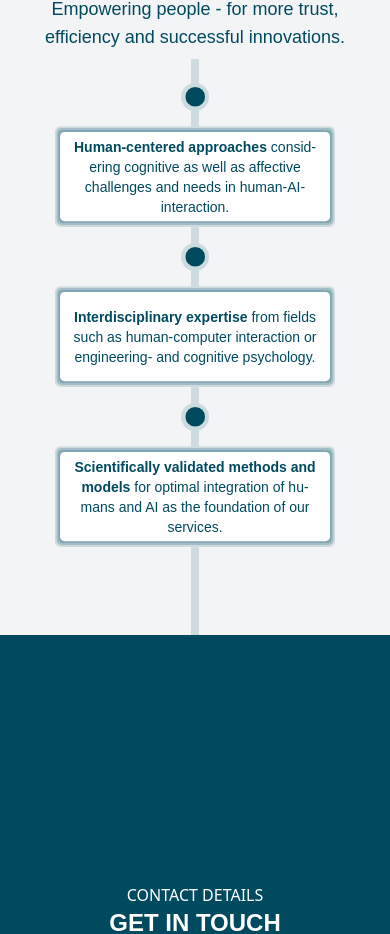
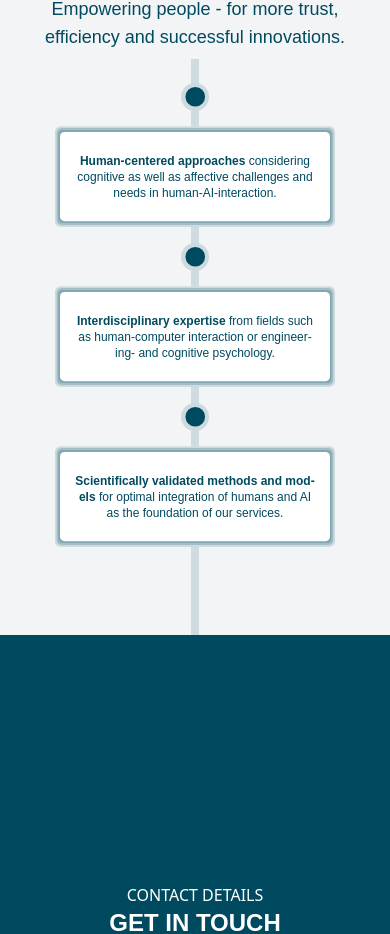
Before and after one commit to humaide/website, a React (Vite) app: page / in a window 390 px wide. Shown: the part 1090-2024 px from the top of the page. Built offline with nearby package versions, Linux system fonts and the light colour scheme.

Commit message:
edited font size

```diff
--- a/src/components/ShinyTextBoxLong.jsx
+++ b/src/components/ShinyTextBoxLong.jsx
@@ -11,7 +11,7 @@ function ShinyTextBoxLong({ title, description, position }) {
                <img src={BoxImgLong} alt="box element" className="flex lg:hidden absolute h-36 min-[425px]:h-48 md:h-52 lg:h-52 xl:h-52 2xl:h-80"/>
                <div className={`flex items-center justify-center absolute h-24 sm:h-44 max-[425px]:w-full max-lg:w-3/4 lg:w-[36rem] xl:w-[40rem] 2xl:w-[44rem] text-center ${position == "right" ? "text-center lg:text-right" : "text-center lg:text-left"}`}>
                     <div className={`w-full min-[500px]:w-4/5 sm:w-3/4 lg:w-full max-[425px]:pt-11 min-[425px]:pt-16 lg:pt-0 ${position == "right" ? "lg:pr-24" : "lg:pl-24"}`}>
-                        <p className='max-sm:text-sm min-[425px]:text-base lg:text-lg xl:text-xl 2xl:text-4xl px-2 min-[380px]:px-6 sm:px-16 2xl:px-0 text-wrap'><span className='font-semibold max-sm:text-sm min-[425px]:text-base lg:text-lg xl:text-xl 2xl:text-4xl text-wrap'>{title} </span>{description}</p>
+                        <p className='max-sm:text-xs min-[425px]:text-base lg:text-lg xl:text-xl 2xl:text-4xl px-2 min-[380px]:px-6 sm:px-16 2xl:px-0 text-wrap'><span className='font-semibold max-sm:text-xs min-[425px]:text-base lg:text-lg xl:text-xl 2xl:text-4xl text-wrap'>{title} </span>{description}</p>
                     </div>
                 </div>
             </motion.div>
```
